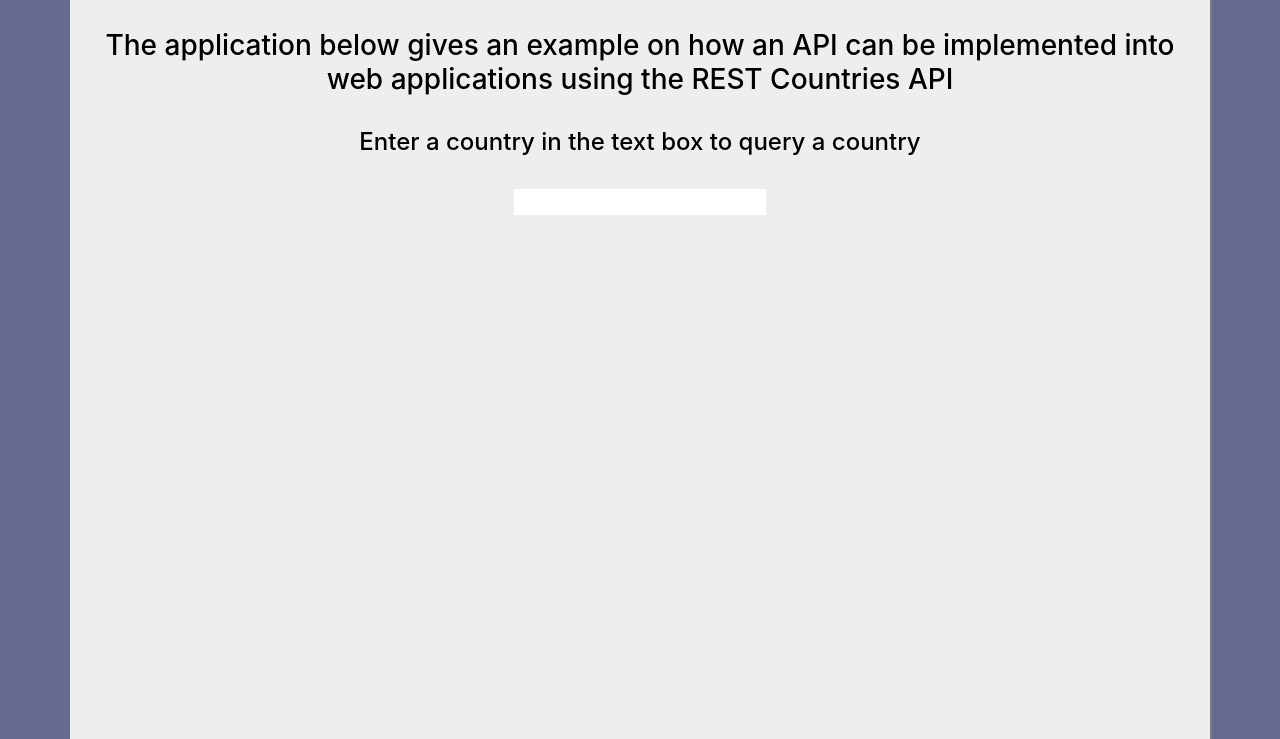
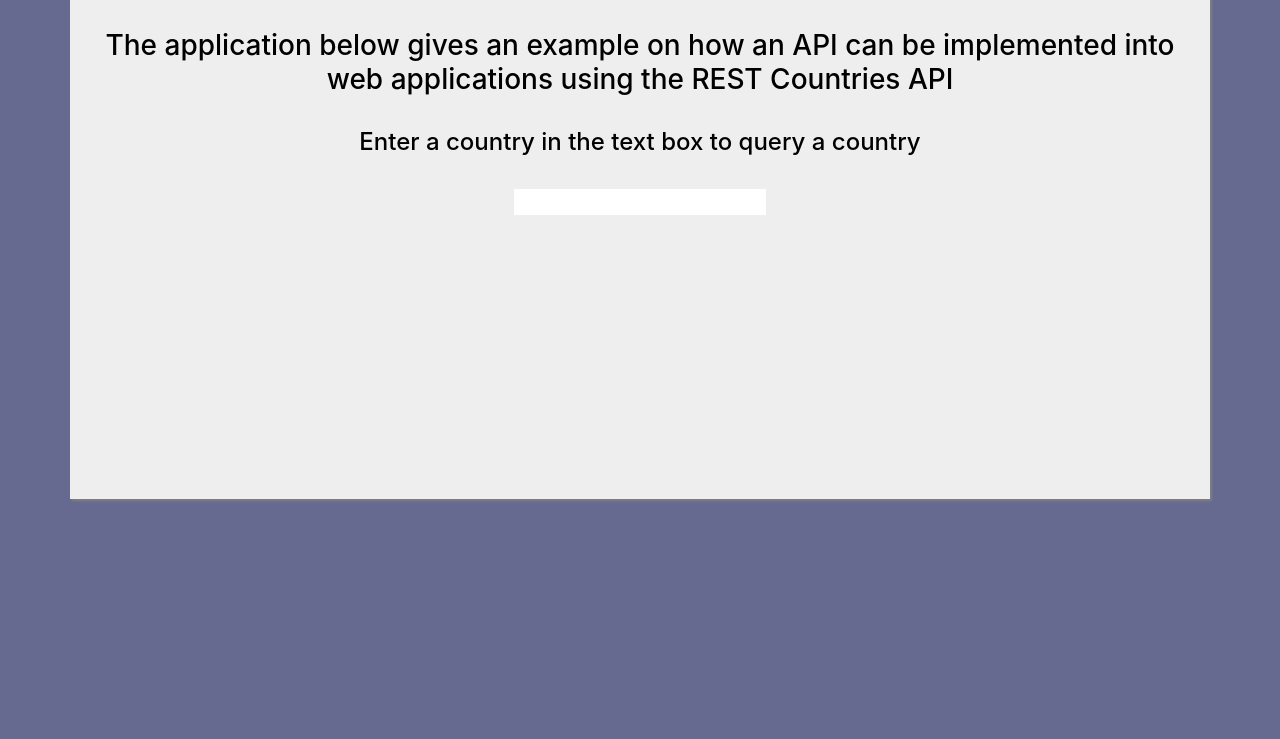
Before and after one commit to ross679/rest_countries_api, a plain HTML site: page index.html in a window 1280 px wide. Shown: the part 61-800 px from the top of the page. Drawn offline with nearby package versions, Linux system fonts and the light colour scheme.

Commit message:
Update index.html

```diff
--- a/index.html
+++ b/index.html
@@ -16,7 +16,7 @@
       .container {
         background-color: #eee;
         box-shadow: 2px 2px 2px gray;
-        height: 800px;
+        height: 70%;
         padding: 10px;
       }
       input {
```
